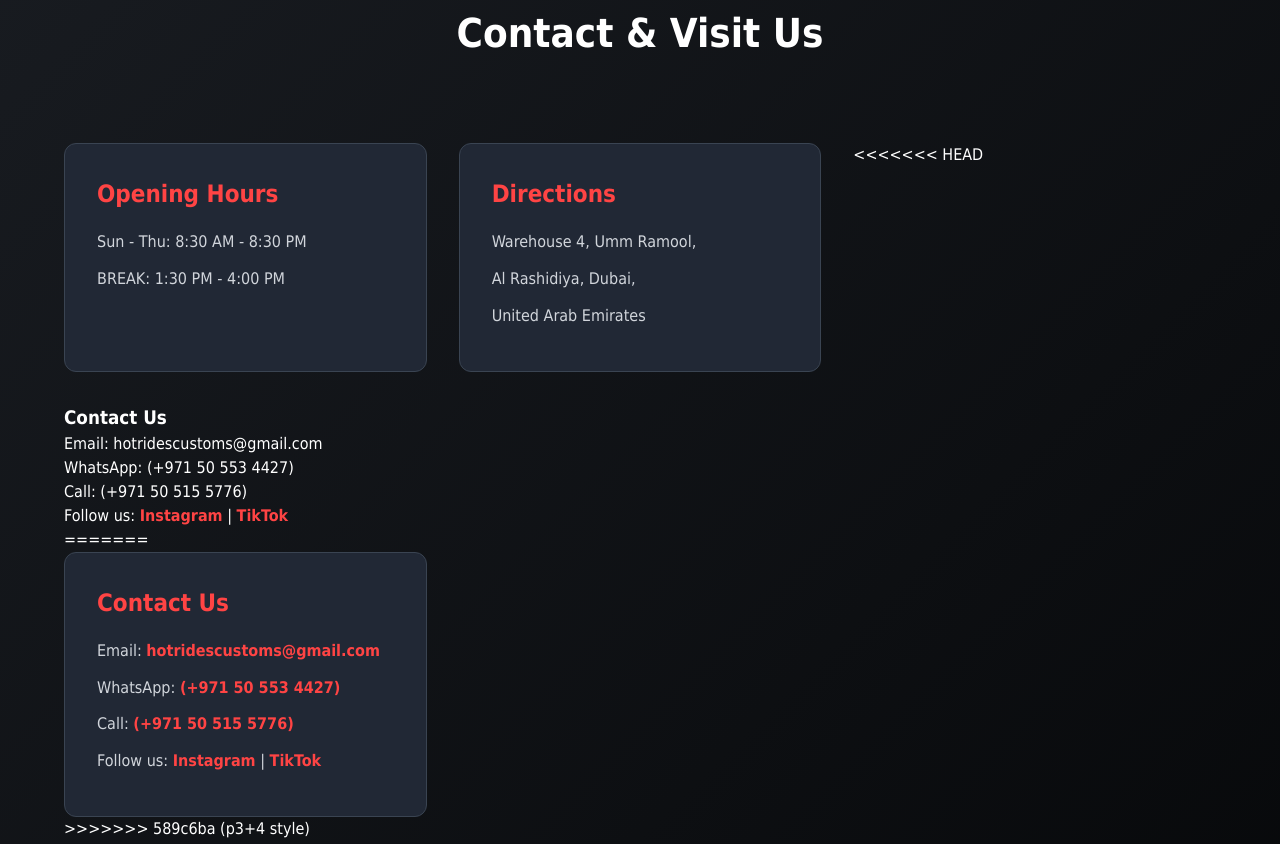
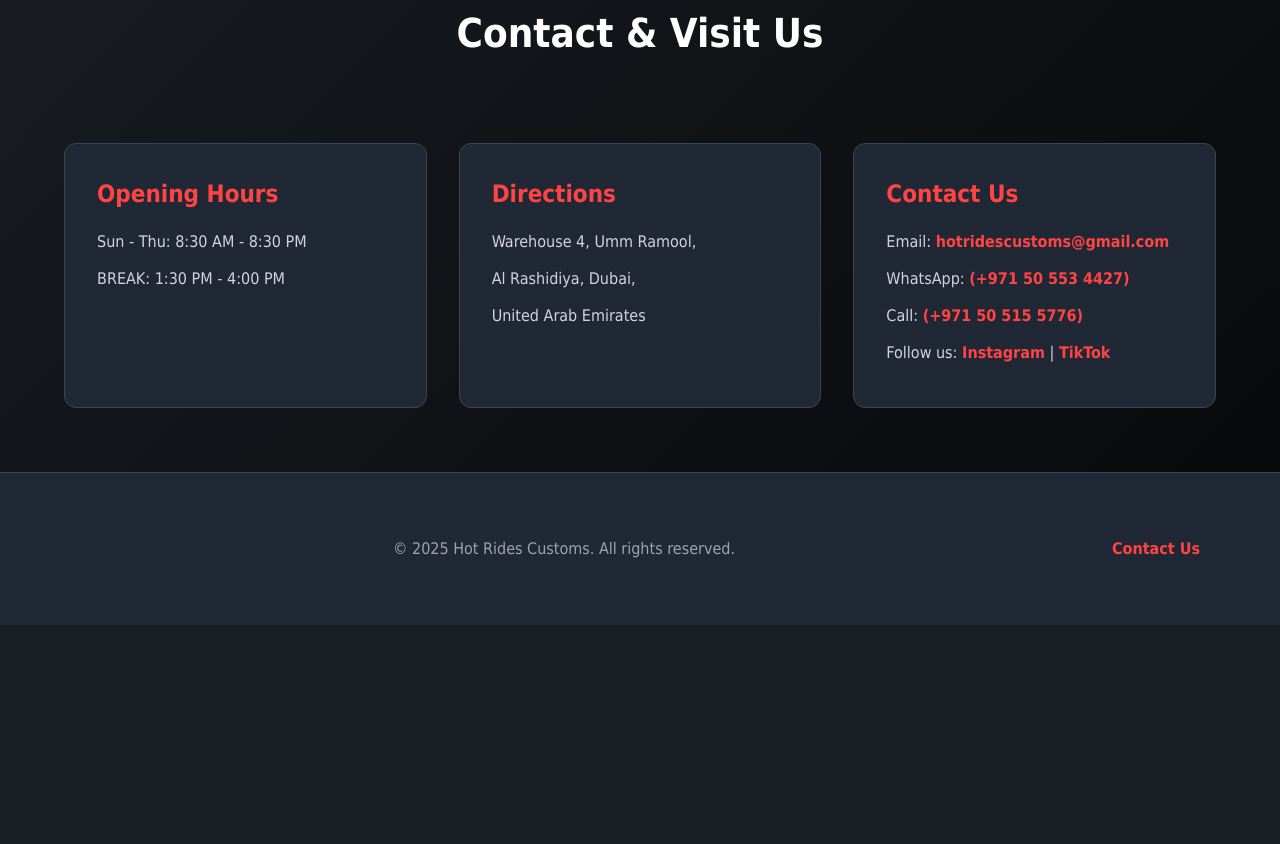
Before and after one commit to mira-m-ismail/ISTE140-Project2, a plain HTML site: page Project2_Team_1/index.html in a window 1280 px wide. Shown: the part 2912-3756 px from the top of the page. After the commit the page ends 3537 px from the top, so only its background shows below. Drawn offline with Linux system fonts and the light colour scheme; a web font is replaced by a local one.

Commit message:
Update index.html

```diff
--- a/Project2_Team_1/index.html
+++ b/Project2_Team_1/index.html
@@ -159,17 +159,6 @@
                     <p>United Arab Emirates</p>
                 </div>
 
-<<<<<<< HEAD
-            <div class="contact-methods">
-               <h3><a href="./page4.html">Contact Us</a></h3>
-                <p>Email: <a href="mailto:hotridescustoms@gmail.com">hotridescustoms@gmail.com</a></p>
-                <p>WhatsApp: <a href="https://wa.me/971505534427">(+971 50 553 4427)</a></p>
-                <p>Call: <a href="tel:+971505155776">(+971 50 515 5776)</a></p>
-                <p>Follow us:
-                    <a href="https://www.instagram.com/hotridescustoms" class="social-link">Instagram</a> |
-                    <a href="https://www.tiktok.com/@hotridescustoms" class="social-link">TikTok</a>
-                </p>
-=======
                 <div class="info-box contact-methods">
                     <h3>Contact Us</h3>
                     <p>Email: <a href="mailto:hotridescustoms@gmail.com">hotridescustoms@gmail.com</a></p>
@@ -180,7 +169,6 @@
                         <a href="https://www.tiktok.com/@hotridescustoms" class="social-link">TikTok</a>
                     </p>
                 </div>
->>>>>>> 589c6ba (p3+4 style)
             </div>
         </section>
 
```
